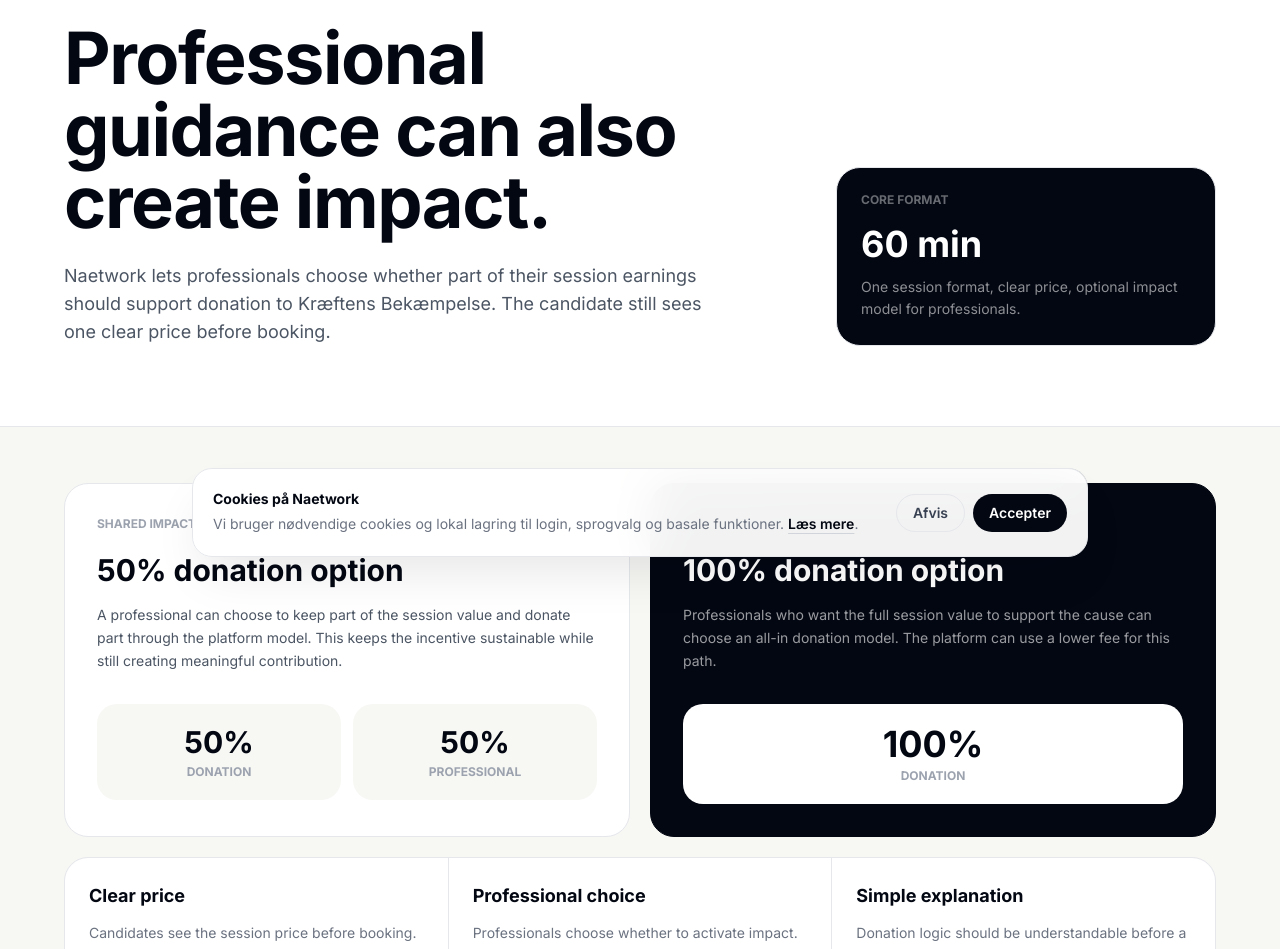
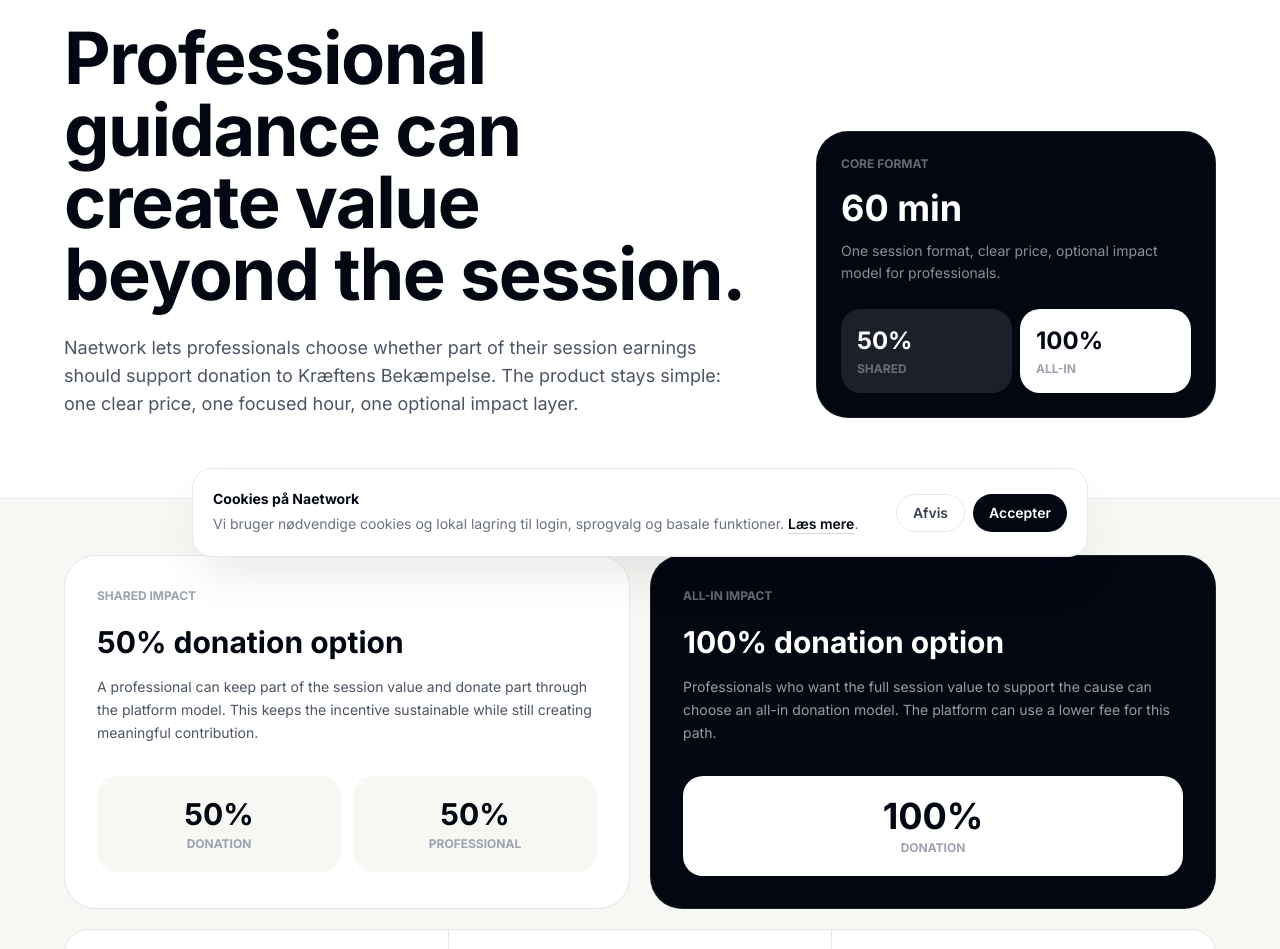
Before and after one commit to mikkelstreet-png/Naetwork, a Next.js app: page /impact in a window 1280 px wide. Shown: the part 223-1172 px from the top of the page. Built offline with nearby package versions, Linux system fonts and the light colour scheme; no server answers.

Commit message:
Elevate impact page presentation

```diff
--- a/app/impact/page.tsx
+++ b/app/impact/page.tsx
@@ -7,24 +7,40 @@ export const metadata: Metadata = {
 };
 
 export default function ImpactPage() {
+  const trustItems = [
+    ['Clear price', 'Candidates see one session price before booking.'],
+    ['Professional choice', 'Professionals choose whether to activate impact.'],
+    ['Simple logic', 'The donation model should be understandable before a session is booked.'],
+  ];
+
   return (
-    <main className="min-h-screen bg-[#f7f7f4] pt-16">
+    <main className="page-shell">
       <section className="border-b border-gray-200 bg-white px-5 py-14 sm:px-8 md:py-20">
         <div className="mx-auto max-w-6xl">
-          <p className="mb-5 text-xs font-black uppercase text-gray-400">Impact model</p>
-          <div className="grid gap-10 lg:grid-cols-[1fr_380px] lg:items-end">
+          <div className="grid gap-10 lg:grid-cols-[1fr_400px] lg:items-end">
             <div>
-              <h1 className="max-w-4xl text-5xl font-black leading-[0.96] tracking-tight text-gray-950 text-balance md:text-7xl">
-                Professional guidance can also create impact.
+              <p className="kicker mb-5">Impact model</p>
+              <h1 className="display-xl max-w-4xl">
+                Professional guidance can create value beyond the session.
               </h1>
-              <p className="mt-6 max-w-2xl text-base leading-relaxed text-gray-600 md:text-lg">
-                Naetwork lets professionals choose whether part of their session earnings should support donation to Kræftens Bekæmpelse. The candidate still sees one clear price before booking.
+              <p className="body-lg mt-6 max-w-2xl">
+                Naetwork lets professionals choose whether part of their session earnings should support donation to Kræftens Bekæmpelse. The product stays simple: one clear price, one focused hour, one optional impact layer.
               </p>
             </div>
-            <div className="rounded-3xl border border-gray-200 bg-gray-950 p-6 text-white">
+            <div className="dark-panel p-6">
               <p className="text-xs font-black uppercase text-white/40">Core format</p>
               <p className="mt-4 text-4xl font-black">60 min</p>
               <p className="mt-3 text-sm leading-relaxed text-white/55">One session format, clear price, optional impact model for professionals.</p>
+              <div className="mt-6 grid grid-cols-2 gap-2">
+                <div className="rounded-2xl bg-white/10 p-4">
+                  <p className="text-2xl font-black">50%</p>
+                  <p className="mt-1 text-xs font-bold uppercase text-white/35">Shared</p>
+                </div>
+                <div className="rounded-2xl bg-white p-4 text-gray-950">
+                  <p className="text-2xl font-black">100%</p>
+                  <p className="mt-1 text-xs font-bold uppercase text-gray-400">All-in</p>
+                </div>
+              </div>
             </div>
           </div>
         </div>
@@ -33,11 +49,11 @@ export default function ImpactPage() {
       <section className="px-5 py-10 sm:px-8 md:py-14">
         <div className="mx-auto max-w-6xl">
           <div className="grid gap-5 md:grid-cols-2">
-            <article className="rounded-3xl border border-gray-200 bg-white p-6 md:p-8">
-              <p className="text-xs font-black uppercase text-gray-400">Shared Impact</p>
+            <article className="premium-card p-6 md:p-8">
+              <p className="kicker">Shared Impact</p>
               <h2 className="mt-5 text-3xl font-black text-gray-950">50% donation option</h2>
               <p className="mt-4 text-sm leading-relaxed text-gray-600">
-                A professional can choose to keep part of the session value and donate part through the platform model. This keeps the incentive sustainable while still creating meaningful contribution.
+                A professional can keep part of the session value and donate part through the platform model. This keeps the incentive sustainable while still creating meaningful contribution.
               </p>
               <div className="mt-8 grid grid-cols-2 gap-3">
                 <div className="rounded-2xl bg-[#f7f7f4] p-5 text-center">
@@ -51,7 +67,7 @@ export default function ImpactPage() {
               </div>
             </article>
 
-            <article className="rounded-3xl border border-gray-950 bg-gray-950 p-6 text-white md:p-8">
+            <article className="dark-panel p-6 md:p-8">
               <p className="text-xs font-black uppercase text-white/40">All-in Impact</p>
               <h2 className="mt-5 text-3xl font-black">100% donation option</h2>
               <p className="mt-4 text-sm leading-relaxed text-white/60">
@@ -65,11 +81,7 @@ export default function ImpactPage() {
           </div>
 
           <div className="mt-5 grid gap-px overflow-hidden rounded-3xl border border-gray-200 bg-gray-200 md:grid-cols-3">
-            {[
-              ['Clear price', 'Candidates see the session price before booking.'],
-              ['Professional choice', 'Professionals choose whether to activate impact.'],
-              ['Simple explanation', 'Donation logic should be understandable before a session is booked.'],
-            ].map(([title, body]) => (
+            {trustItems.map(([title, body]) => (
               <div key={title} className="bg-white p-6">
                 <p className="text-lg font-black text-gray-950">{title}</p>
                 <p className="mt-3 text-sm leading-relaxed text-gray-500">{body}</p>
@@ -78,10 +90,10 @@ export default function ImpactPage() {
           </div>
 
           <div className="mt-8 flex flex-col gap-3 sm:flex-row">
-            <Link href="/professionals" className="inline-flex items-center justify-center rounded-full bg-gray-950 px-6 py-3 text-sm font-black text-white hover:bg-gray-800">
+            <Link href="/professionals" className="pill-dark">
               Book 60 min
             </Link>
-            <Link href="/professional/signup" className="inline-flex items-center justify-center rounded-full border border-gray-300 bg-white px-6 py-3 text-sm font-black text-gray-950 hover:border-gray-950">
+            <Link href="/professional/signup" className="pill-light">
               Become a professional
             </Link>
           </div>
```
